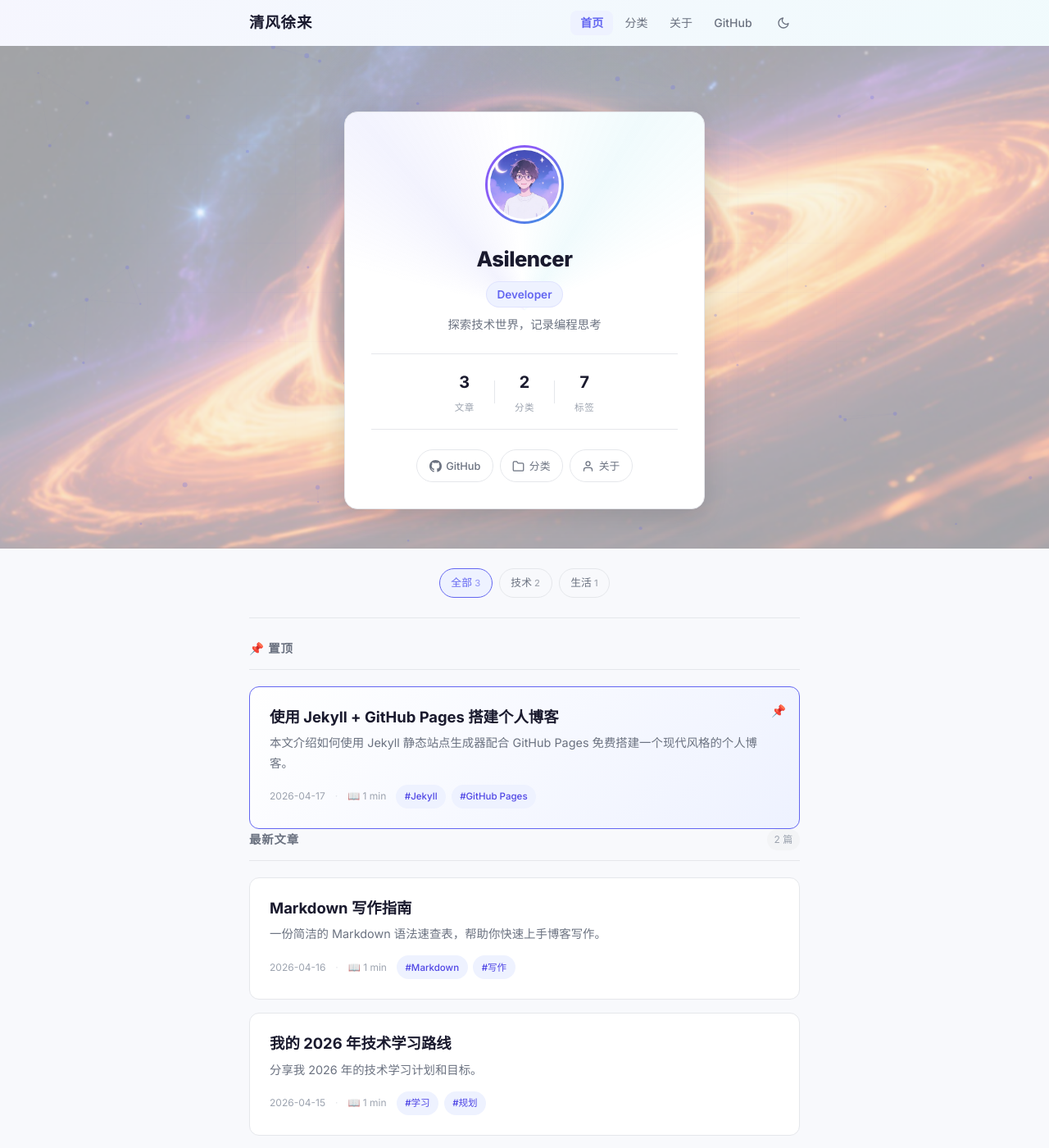
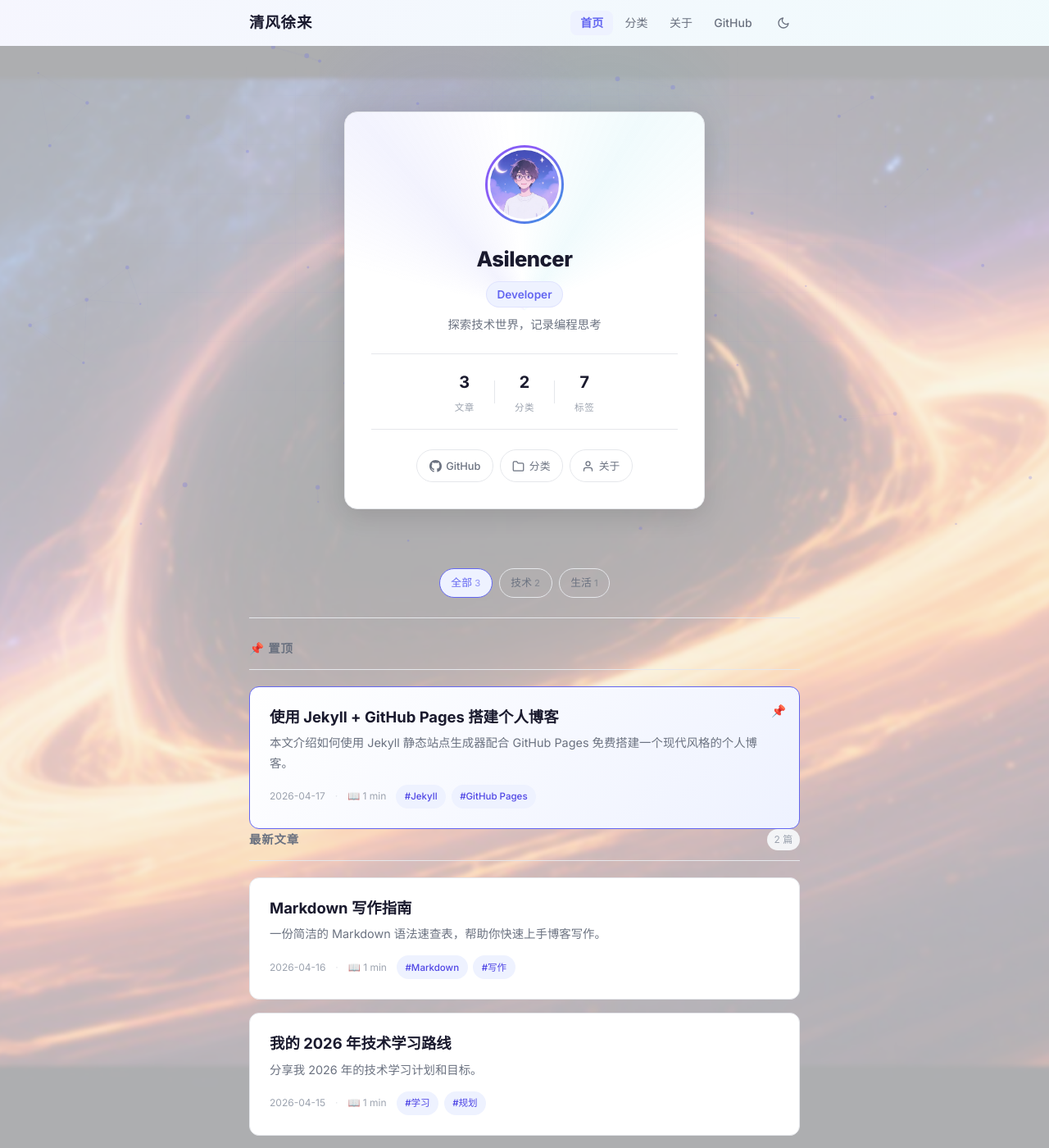
Before and after one commit to Asilencer/asilencer.github.io, a Jekyll site: the page built from index.html, in a window 1280 px wide and 1400 px high. Shown: the whole window at 82% size. Built offline with Jekyll 4.4.1, drawn with Linux system fonts in a browser that asks for light colours.

Commit message:
Fix black hole bg: use fixed positioning to ensure visibility

```diff
--- a/assets/css/style.css
+++ b/assets/css/style.css
@@ -282,26 +282,26 @@ img { max-width: 100%; height: auto; }
   position: relative;
   padding: 5rem 0 3rem;
   min-height: 520px;
-  overflow: hidden;
 }
 
 /* Black hole background */
 .hero-bg {
-  position: absolute;
+  position: fixed;
   top: 0;
   left: 0;
-  right: 0;
-  bottom: 0;
+  width: 100vw;
+  height: 100vh;
   background: url('/assets/img/blackhole.jpg') center center / cover no-repeat;
   animation: blackholeDrift 30s ease-in-out infinite alternate;
-  opacity: 0.35;
-  filter: blur(1px) saturate(1.3);
-  z-index: 0;
+  opacity: 0.3;
+  filter: blur(2px) saturate(1.2);
+  z-index: -1;
+  pointer-events: none;
 }
 
 [data-theme="dark"] .hero-bg {
-  opacity: 0.5;
-  filter: blur(0px) saturate(1.5) brightness(1.1);
+  opacity: 0.45;
+  filter: blur(1px) saturate(1.4) brightness(1.1);
 }
 
 @keyframes blackholeDrift {
```
